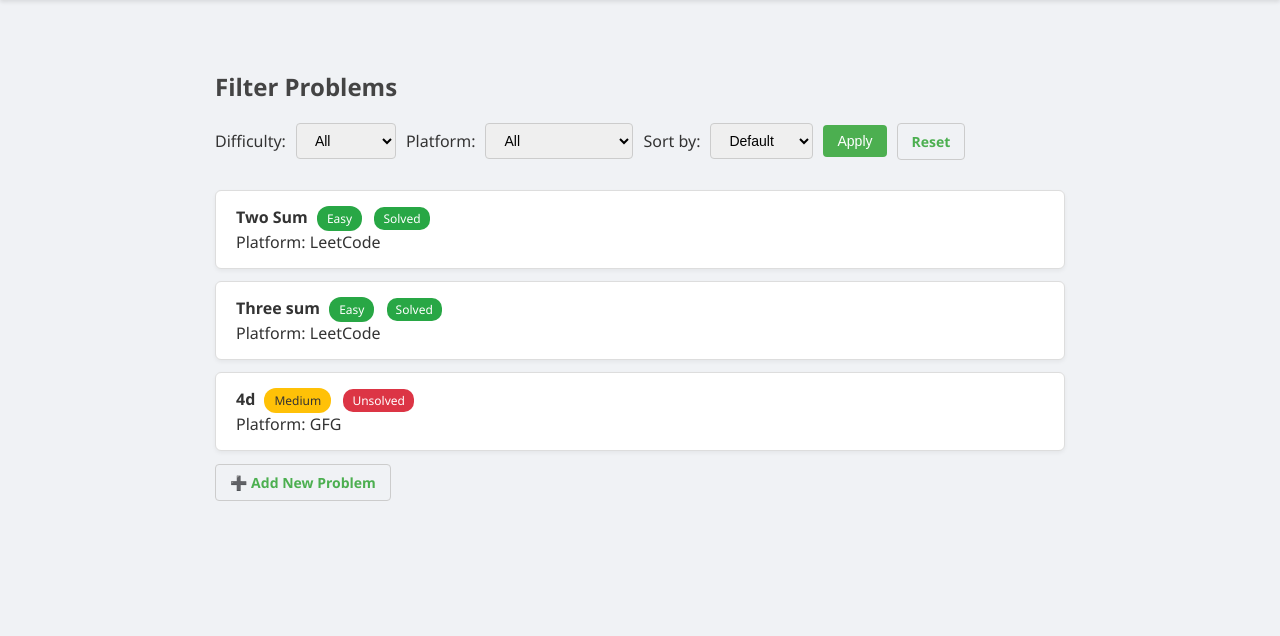
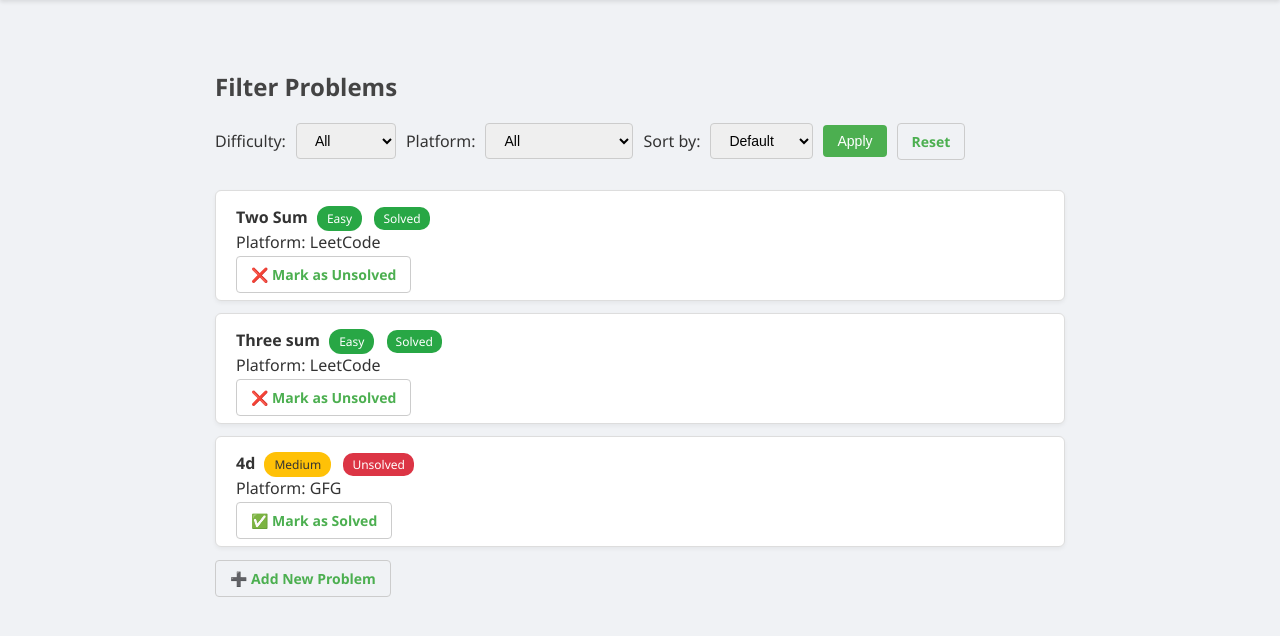
Before and after one commit to SUYASHHAGARWAL/dsa_tracker, a Django app: page / in a window 1280 px wide. Shown: the part 68-704 px from the top of the page. Run offline with Django 4.2, Linux system fonts and the light colour scheme; data comes from the database, SQL or seed files in the repository; both versions use the stored data as it was after the commit.

Commit message:
basic working prject done

```diff
--- a/dsa_tracker/problems/templates/problems/home.html
+++ b/dsa_tracker/problems/templates/problems/home.html
@@ -118,6 +118,11 @@
         .actions {
             margin-top: 20px;
         }
+
+        .problem-actions {
+            margin-top: 10px;
+        }
+
     </style>
 </head>
 <body>
@@ -160,6 +165,7 @@
         {% for problem in problems %}
             <li>
                 <strong>{{ problem.title }}</strong>
+
                 <span class="badge
                     {% if problem.difficulty == 'Easy' %}easy
                     {% elif problem.difficulty == 'Medium' %}medium
@@ -175,8 +181,15 @@
                     {% endif %}">
                     {{ problem.status }}
                 </span>
+
                 <br>
                 Platform: {{ problem.platform }}
+
+                <div class="problem-actions">
+                    <a href="{% url 'toggle_status' problem.id %}">
+                        {% if problem.status == 'Unsolved' %}✅ Mark as Solved{% else %}❌ Mark as Unsolved{% endif %}
+                    </a>
+                </div>
             </li>
         {% empty %}
             <li>No problems found.</li>
--- a/dsa_tracker/problems/urls.py
+++ b/dsa_tracker/problems/urls.py
@@ -4,4 +4,6 @@ from . import views
 urlpatterns = [
     path('', views.home, name='home'),
     path('add/', views.add_problem, name='add_problem'),
+    path('toggle_status/<int:problem_id>/', views.toggle_status, name='toggle_status'),
+
 ]
--- a/dsa_tracker/problems/views.py
+++ b/dsa_tracker/problems/views.py
@@ -28,3 +28,13 @@ def add_problem(request):
     else:
         form = ProblemForm()
     return render(request, 'problems/add_problems.html', {'form': form})
+
+
+def toggle_status(request, problem_id):
+    problem = Problem.objects.get(id=problem_id)
+    if problem.status == 'Unsolved':
+        problem.status = 'Solved'
+    else:
+        problem.status = 'Unsolved'
+    problem.save()
+    return redirect('home')
```
Also changed, not shown: dsa_tracker/db.sqlite3.
